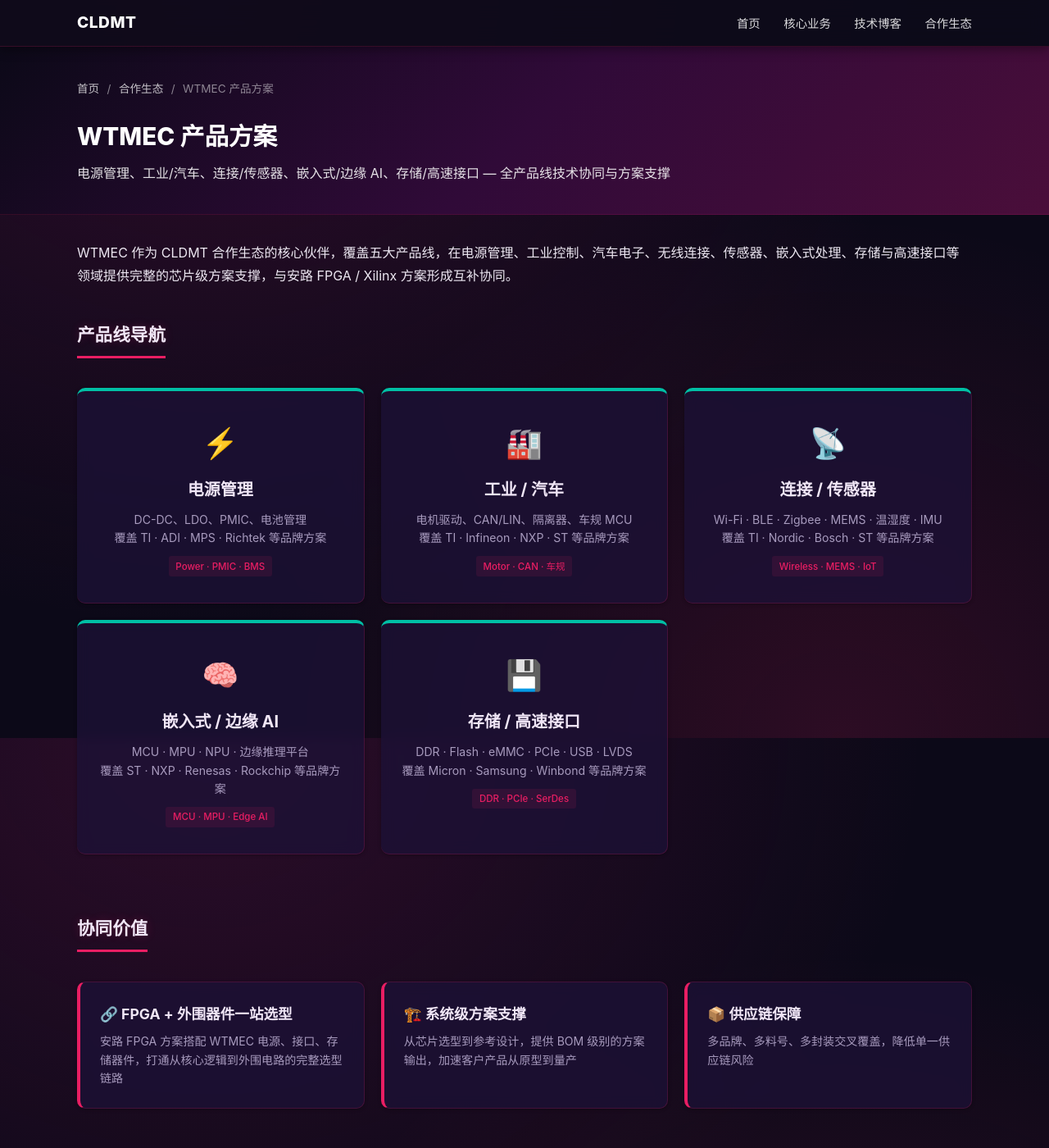
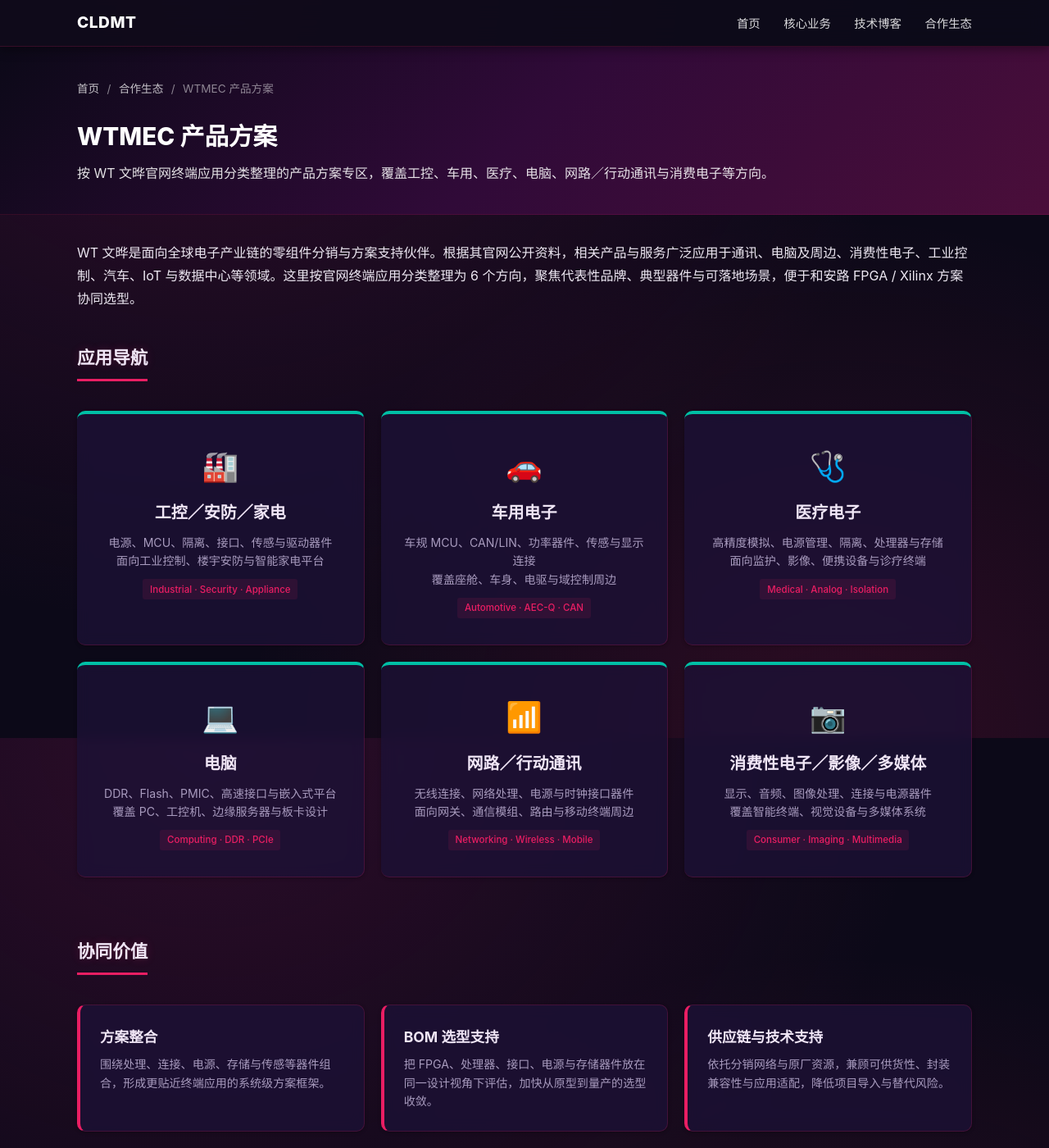
Before and after one commit to folsie/folsie.github.io, a Jekyll site: the page built from partners/wtmec/index.md, in a window 1280 px wide and 1400 px high. Shown: the whole window at 82% size. Built offline with Jekyll 4.4.1, drawn with Linux system fonts in a browser that asks for light colours.

Commit message:
Rework WTMEC pages around WT application categories

```diff
--- a/partners/wtmec/index.md
+++ b/partners/wtmec/index.md
@@ -1,44 +1,50 @@
 ---
 layout: column
 title: "WTMEC 产品方案"
-description: "电源管理、工业/汽车、连接/传感器、嵌入式/边缘 AI、存储/高速接口 — 全产品线技术协同与方案支撑"
+description: "按 WT 文晔官网终端应用分类整理的产品方案专区，覆盖工控、车用、医疗、电脑、网路／行动通讯与消费电子等方向。"
 section: partners
 ---
 
-WTMEC 作为 CLDMT 合作生态的核心伙伴，覆盖五大产品线，在电源管理、工业控制、汽车电子、无线连接、传感器、嵌入式处理、存储与高速接口等领域提供完整的芯片级方案支撑，与安路 FPGA / Xilinx 方案形成互补协同。
+WT 文晔是面向全球电子产业链的零组件分销与方案支持伙伴。根据其官网公开资料，相关产品与服务广泛应用于通讯、电脑及周边、消费性电子、工业控制、汽车、IoT 与数据中心等领域。这里按官网终端应用分类整理为 6 个方向，聚焦代表性品牌、典型器件与可落地场景，便于和安路 FPGA / Xilinx 方案协同选型。
 
-<h2 class="section-title">产品线导航</h2>
+<h2 class="section-title">应用导航</h2>
 
 <div class="card-grid">
-  <a href="{% link partners/wtmec/power.md %}" class="card card--feature card--wtmec">
-    <div class="card-icon">⚡</div>
-    <h3>电源管理</h3>
-    <p>DC-DC、LDO、PMIC、电池管理<br>覆盖 TI · ADI · MPS · Richtek 等品牌方案</p>
-    <span class="tag">Power · PMIC · BMS</span>
+  <a href="{% link partners/wtmec/industrial-security-appliance.md %}" class="card card--feature card--wtmec">
+    <div class="card-icon">🏭</div>
+    <h3>工控／安防／家电</h3>
+    <p>电源、MCU、隔离、接口、传感与驱动器件<br>面向工业控制、楼宇安防与智能家电平台</p>
+    <span class="tag">Industrial · Security · Appliance</span>
   </a>
-  <a href="{% link partners/wtmec/industrial.md %}" class="card card--feature card--wtmec">
-    <div class="card-icon">🏭</div>
-    <h3>工业 / 汽车</h3>
-    <p>电机驱动、CAN/LIN、隔离器、车规 MCU<br>覆盖 TI · Infineon · NXP · ST 等品牌方案</p>
-    <span class="tag">Motor · CAN · 车规</span>
+  <a href="{% link partners/wtmec/automotive.md %}" class="card card--feature card--wtmec">
+    <div class="card-icon">🚗</div>
+    <h3>车用电子</h3>
+    <p>车规 MCU、CAN/LIN、功率器件、传感与显示连接<br>覆盖座舱、车身、电驱与域控制周边</p>
+    <span class="tag">Automotive · AEC-Q · CAN</span>
   </a>
-  <a href="{% link partners/wtmec/connectivity.md %}" class="card card--feature card--wtmec">
-    <div class="card-icon">📡</div>
-    <h3>连接 / 传感器</h3>
-    <p>Wi-Fi · BLE · Zigbee · MEMS · 温湿度 · IMU<br>覆盖 TI · Nordic · Bosch · ST 等品牌方案</p>
-    <span class="tag">Wireless · MEMS · IoT</span>
+  <a href="{% link partners/wtmec/medical.md %}" class="card card--feature card--wtmec">
+    <div class="card-icon">🩺</div>
+    <h3>医疗电子</h3>
+    <p>高精度模拟、电源管理、隔离、处理器与存储<br>面向监护、影像、便携设备与诊疗终端</p>
+    <span class="tag">Medical · Analog · Isolation</span>
   </a>
-  <a href="{% link partners/wtmec/embedded.md %}" class="card card--feature card--wtmec">
-    <div class="card-icon">🧠</div>
-    <h3>嵌入式 / 边缘 AI</h3>
-    <p>MCU · MPU · NPU · 边缘推理平台<br>覆盖 ST · NXP · Renesas · Rockchip 等品牌方案</p>
-    <span class="tag">MCU · MPU · Edge AI</span>
+  <a href="{% link partners/wtmec/computing.md %}" class="card card--feature card--wtmec">
+    <div class="card-icon">💻</div>
+    <h3>电脑</h3>
+    <p>DDR、Flash、PMIC、高速接口与嵌入式平台<br>覆盖 PC、工控机、边缘服务器与板卡设计</p>
+    <span class="tag">Computing · DDR · PCIe</span>
   </a>
-  <a href="{% link partners/wtmec/storage.md %}" class="card card--feature card--wtmec">
-    <div class="card-icon">💾</div>
-    <h3>存储 / 高速接口</h3>
-    <p>DDR · Flash · eMMC · PCIe · USB · LVDS<br>覆盖 Micron · Samsung · Winbond 等品牌方案</p>
-    <span class="tag">DDR · PCIe · SerDes</span>
+  <a href="{% link partners/wtmec/networking-mobile.md %}" class="card card--feature card--wtmec">
+    <div class="card-icon">📶</div>
+    <h3>网路／行动通讯</h3>
+    <p>无线连接、网络处理、电源与时钟接口器件<br>面向网关、通信模组、路由与移动终端周边</p>
+    <span class="tag">Networking · Wireless · Mobile</span>
+  </a>
+  <a href="{% link partners/wtmec/consumer-imaging-multimedia.md %}" class="card card--feature card--wtmec">
+    <div class="card-icon">📷</div>
+    <h3>消费性电子／影像／多媒体</h3>
+    <p>显示、音频、图像处理、连接与电源器件<br>覆盖智能终端、视觉设备与多媒体系统</p>
+    <span class="tag">Consumer · Imaging · Multimedia</span>
   </a>
 </div>
 
@@ -46,15 +52,15 @@
 
 <div class="card-grid">
   <div class="card card--accent-left">
-    <h3>🔗 FPGA + 外围器件一站选型</h3>
-    <p>安路 FPGA 方案搭配 WTMEC 电源、接口、存储器件，打通从核心逻辑到外围电路的完整选型链路</p>
+    <h3>方案整合</h3>
+    <p>围绕处理、连接、电源、存储与传感等器件组合，形成更贴近终端应用的系统级方案框架。</p>
   </div>
   <div class="card card--accent-left">
-    <h3>🏗️ 系统级方案支撑</h3>
-    <p>从芯片选型到参考设计，提供 BOM 级别的方案输出，加速客户产品从原型到量产</p>
+    <h3>BOM 选型支持</h3>
+    <p>把 FPGA、处理器、接口、电源与存储器件放在同一设计视角下评估，加快从原型到量产的选型收敛。</p>
   </div>
   <div class="card card--accent-left">
-    <h3>📦 供应链保障</h3>
-    <p>多品牌、多料号、多封装交叉覆盖，降低单一供应链风险</p>
+    <h3>供应链与技术支持</h3>
+    <p>依托分销网络与原厂资源，兼顾可供货性、封装兼容性与应用适配，降低项目导入与替代风险。</p>
   </div>
 </div>
```
Also changed, not shown: index.md (+11 -11 lines), partners/index.md (+2 -2 lines), partners/wtmec/automotive.md (added, +42 -0 lines), partners/wtmec/computing.md (added, +42 -0 lines), partners/wtmec/connectivity.md (deleted, +0 -39 lines), partners/wtmec/consumer-imaging-multimedia.md (added, +42 -0 lines), partners/wtmec/embedded.md (deleted, +0 -39 lines), partners/wtmec/industrial-security-appliance.md (added, +42 -0 lines), partners/wtmec/industrial.md (deleted, +0 -41 lines), partners/wtmec/medical.md (added, +42 -0 lines), partners/wtmec/networking-mobile.md (added, +42 -0 lines), partners/wtmec/power.md (deleted, +0 -41 lines), partners/wtmec/storage.md (deleted, +0 -40 lines).
